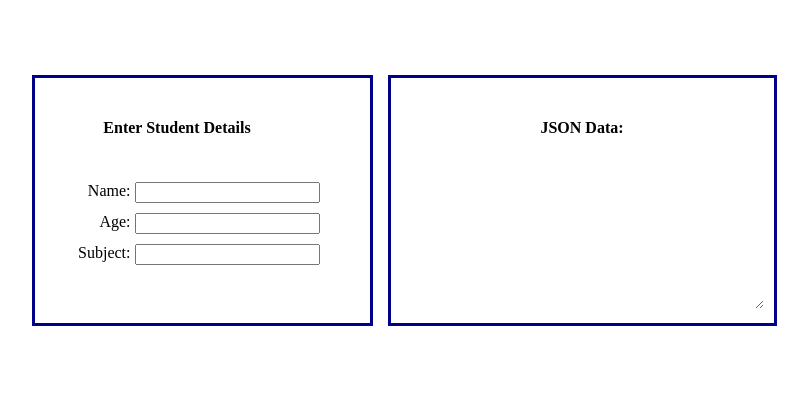
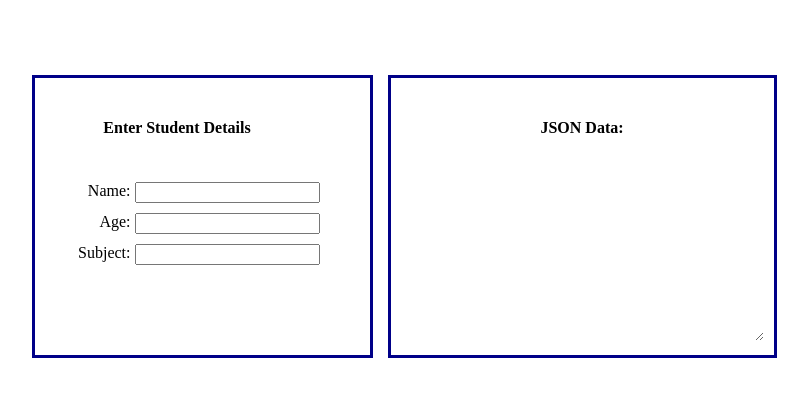
Before and after one commit to malinthasa/SchemaGen, a plain HTML site: page index.html in a window 1280 px wide. Shown: the whole page, without its empty margins (236-1044 px from the left). Drawn offline with nearby package versions, Linux system fonts and the light colour scheme.

Commit message:
Improving UI

```diff
--- a/stylesheets/style.css
+++ b/stylesheets/style.css
@@ -15,7 +15,6 @@
     text-align: center;
     border-style: solid;
     border-color: #000088;
-
     padding-top: 20px;
     padding-right: 50px;
 }
@@ -24,7 +23,6 @@
     display: table-cell;
     text-align: center;
     border-style: solid;
-
     border-color: #000088;
 }
 
@@ -55,6 +53,7 @@ textarea {
     margin-right: 10px;
     padding-left: 20px;
     font-size: 15px;
+    line-height: 140%;
 }
 
 h3 {
```
